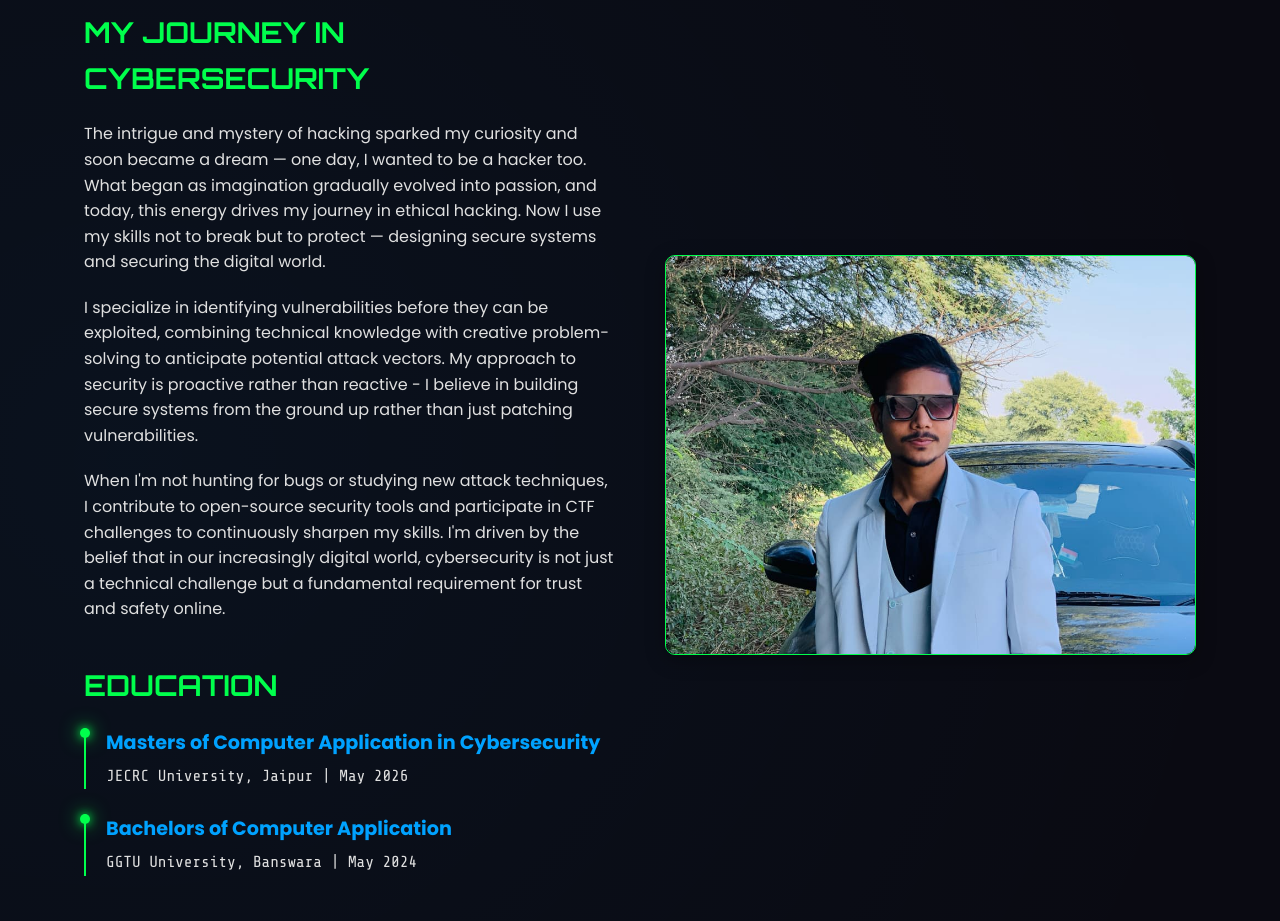
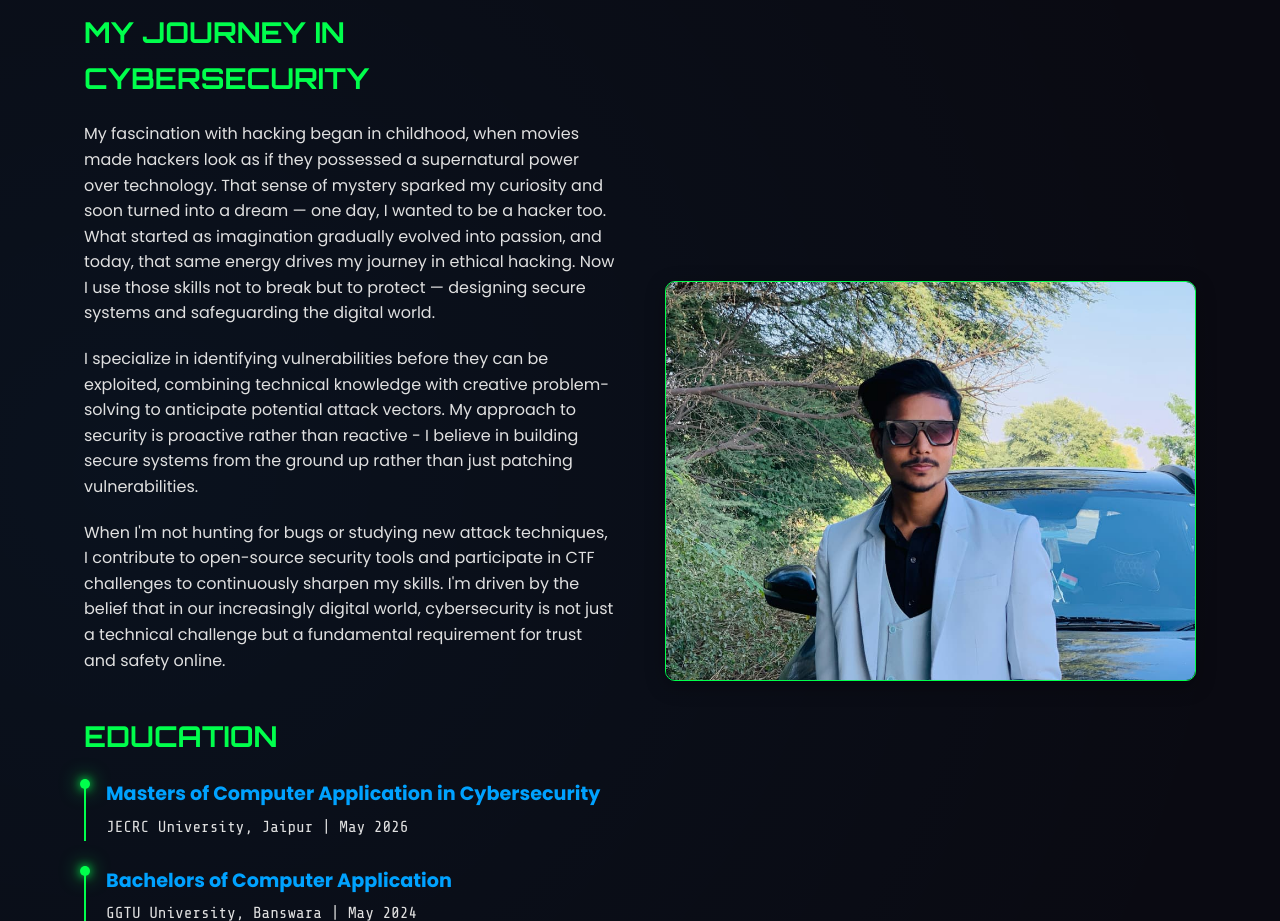
Before and after one commit to Aashu010/Ashutosh, a plain HTML site: page index.html in a window 1280 px wide. Shown: the part 920-1841 px from the top of the page. Drawn offline with nearby package versions, Linux system fonts and the light colour scheme.

Commit message:
Update index.html

```diff
--- a/index.html
+++ b/index.html
@@ -874,7 +874,7 @@
             <div class="about-content">
                 <div class="about-text">
                     <h3>MY JOURNEY IN CYBERSECURITY</h3>
-                    <p>The intrigue and mystery of hacking sparked my curiosity and soon became a dream — one day, I wanted to be a hacker too. What began as imagination gradually evolved into passion, and today, this energy drives my journey in ethical hacking. Now I use my skills not to break but to protect — designing secure systems and securing the digital world.</p>
+                    <p>My fascination with hacking began in childhood, when movies made hackers look as if they possessed a supernatural power over technology. That sense of mystery sparked my curiosity and soon turned into a dream — one day, I wanted to be a hacker too. What started as imagination gradually evolved into passion, and today, that same energy drives my journey in ethical hacking. Now I use those skills not to break but to protect — designing secure systems and safeguarding the digital world.</p>
 
                     <p>I specialize in identifying vulnerabilities before they can be exploited, combining technical knowledge with creative problem-solving to anticipate potential attack vectors. My approach to security is proactive rather than reactive - I believe in building secure systems from the ground up rather than just patching vulnerabilities.</p>
 
```
